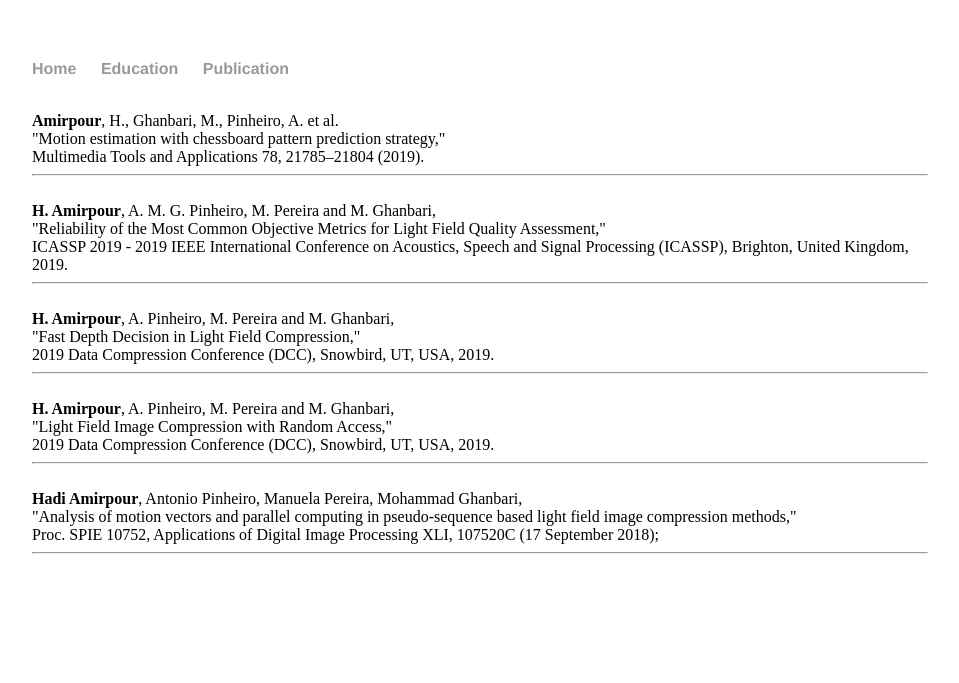
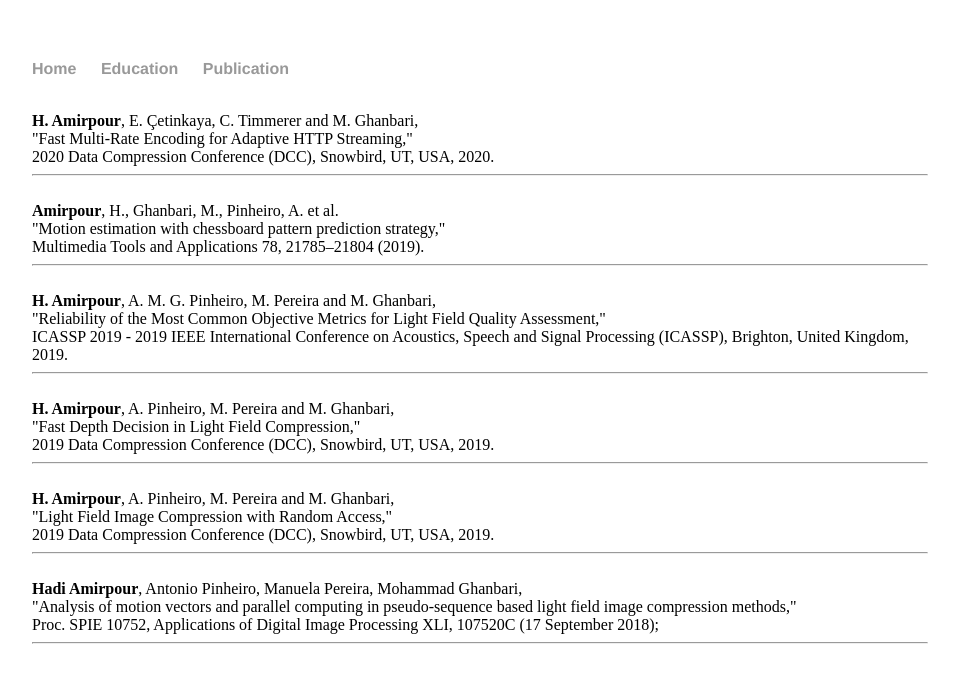
Before and after one commit to HadiAmirpour/hadiamirpour.github.io, a Jekyll site: the page publication.html, which Jekyll copies as it is, in a window 1280 px wide. Shown: the top 683 px of the page, without its empty margins (160-1119 px from the left). Built offline with Jekyll 4.4.1, drawn with Linux system fonts in a browser that asks for light colours.

Commit message:
Update publication.html

```diff
--- a/publication.html
+++ b/publication.html
@@ -18,7 +18,18 @@
 		<div class="container">
     		<div class="blurb">
 
+
+
+
 		<br />
+
+		<h><b>H. Amirpour</b>, E. Çetinkaya, C. Timmerer and M. Ghanbari,<br />
+		"Fast Multi-Rate Encoding for Adaptive HTTP Streaming," <br />
+		2020 Data Compression Conference (DCC), Snowbird, UT, USA, 2020.</h>
+		<hr>
+		<br />
+
+
 		<h><b>Amirpour</b>, H., Ghanbari, M., Pinheiro, A. et al. <br />
 		"Motion estimation with chessboard pattern prediction strategy," <br />
 		Multimedia Tools and Applications 78, 21785–21804 (2019).</h>
```
